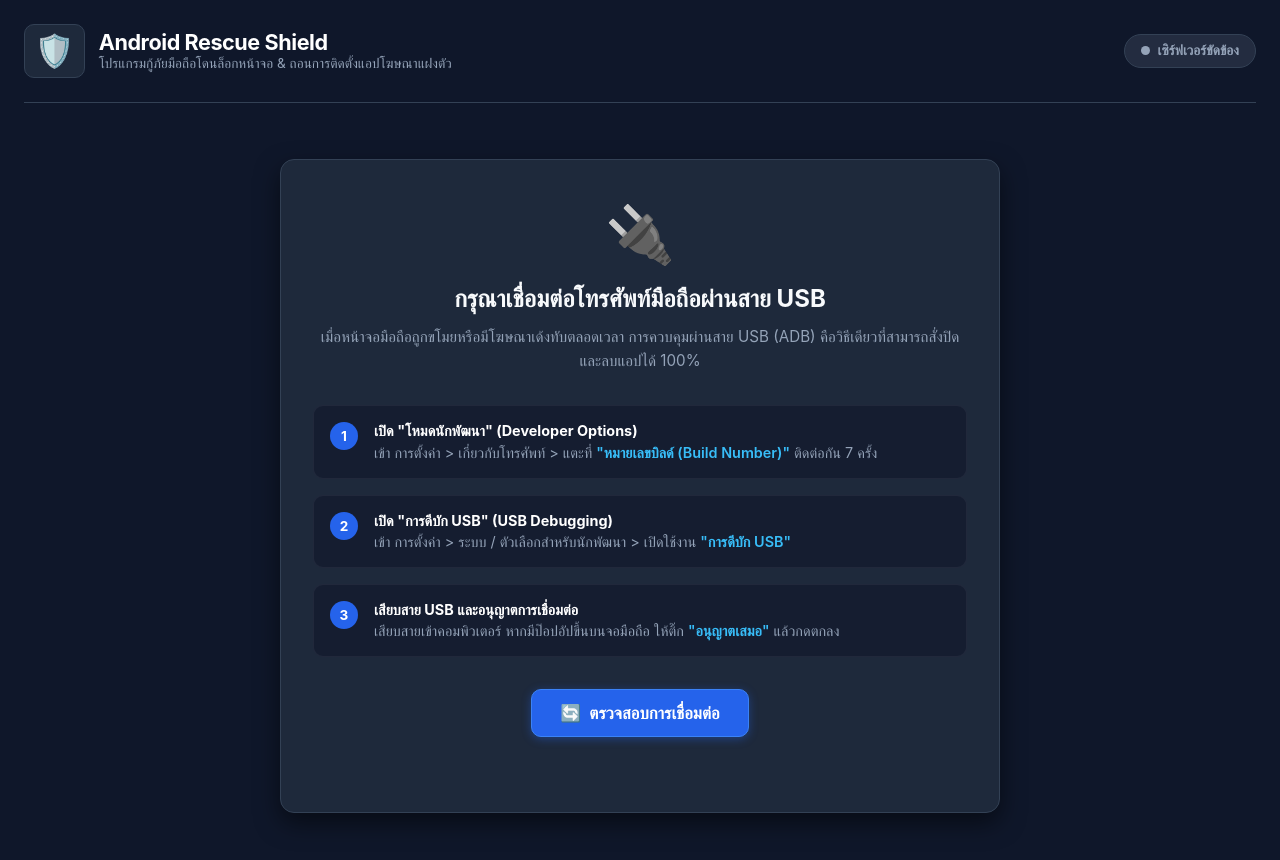
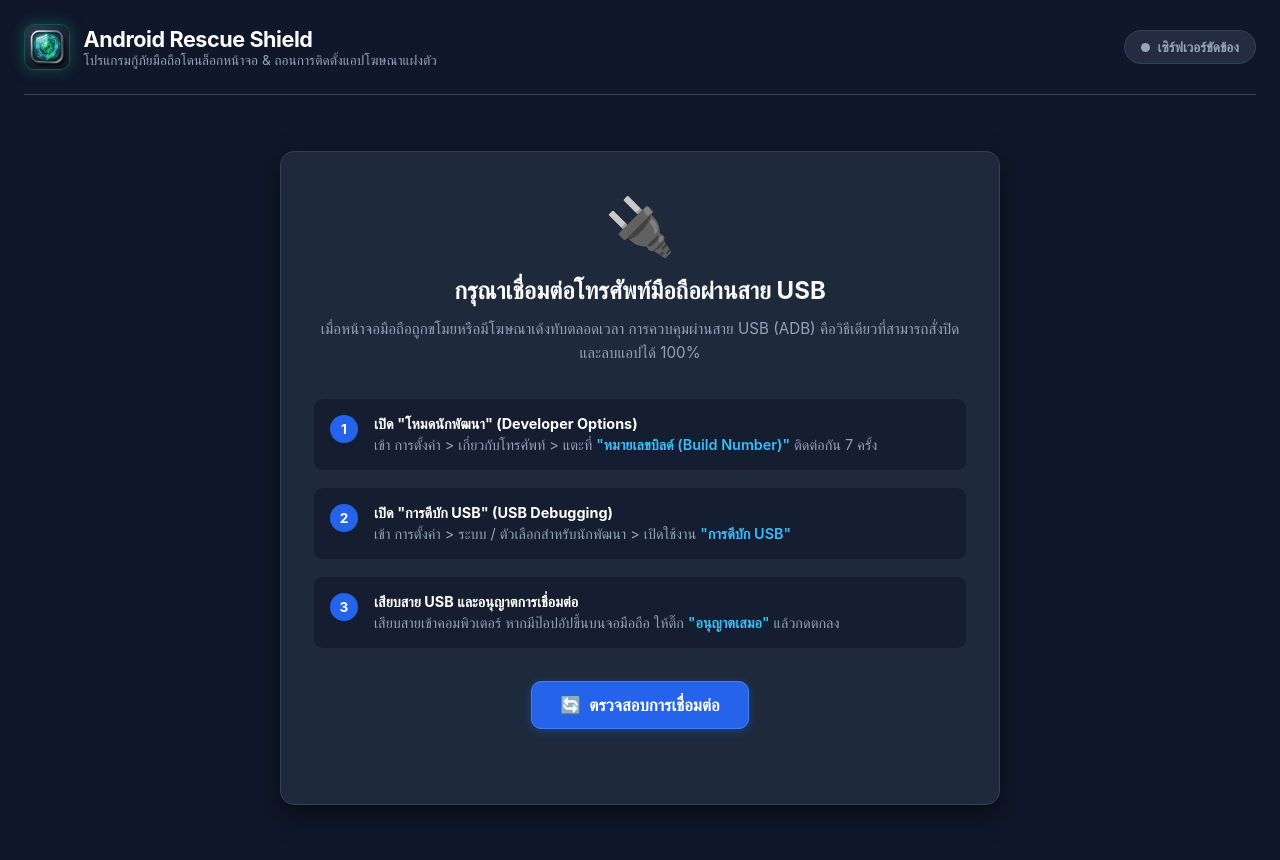
Before and after one commit to kwew012546/android-rescue-shield, a website: page public/index.html in a window 1280 px wide. Drawn offline with Linux system fonts and the light colour scheme; no server answers.

Commit message:
feat: add modern 3D app icon and favicon

```diff
--- a/public/index.html
+++ b/public/index.html
@@ -4,6 +4,7 @@
   <meta charset="UTF-8">
   <meta name="viewport" content="width=device-width, initial-scale=1.0, maximum-scale=1.0, user-scalable=no">
   <title>Android Rescue Shield - กู้ภัยมือถือโดนล็อก & ถอนแอปโฆษณา</title>
+  <link rel="icon" type="image/png" href="icon.png">
   <link rel="stylesheet" href="styles.css">
 </head>
 <body>
@@ -11,7 +12,7 @@
     <!-- Top Header -->
     <header class="app-header">
       <div class="brand">
-        <div class="brand-icon">🛡️</div>
+        <img src="icon.png" alt="Android Rescue Shield" class="brand-logo-img">
         <div>
           <h1 class="brand-title">Android Rescue Shield</h1>
           <p class="brand-subtitle">โปรแกรมกู้ภัยมือถือโดนล็อกหน้าจอ & ถอนการติดตั้งแอปโฆษณาแฝงตัว</p>
--- a/public/styles.css
+++ b/public/styles.css
@@ -59,6 +59,15 @@ html, body {
   display: flex;
   align-items: center;
   gap: 0.85rem;
+}
+
+.brand-logo-img {
+  width: 46px;
+  height: 46px;
+  border-radius: var(--radius-md);
+  object-fit: cover;
+  box-shadow: 0 0 15px rgba(16, 185, 129, 0.35);
+  border: 1px solid rgba(16, 185, 129, 0.4);
 }
 
 .brand-icon {
```
Also changed, not shown: public/icon.png (added).
